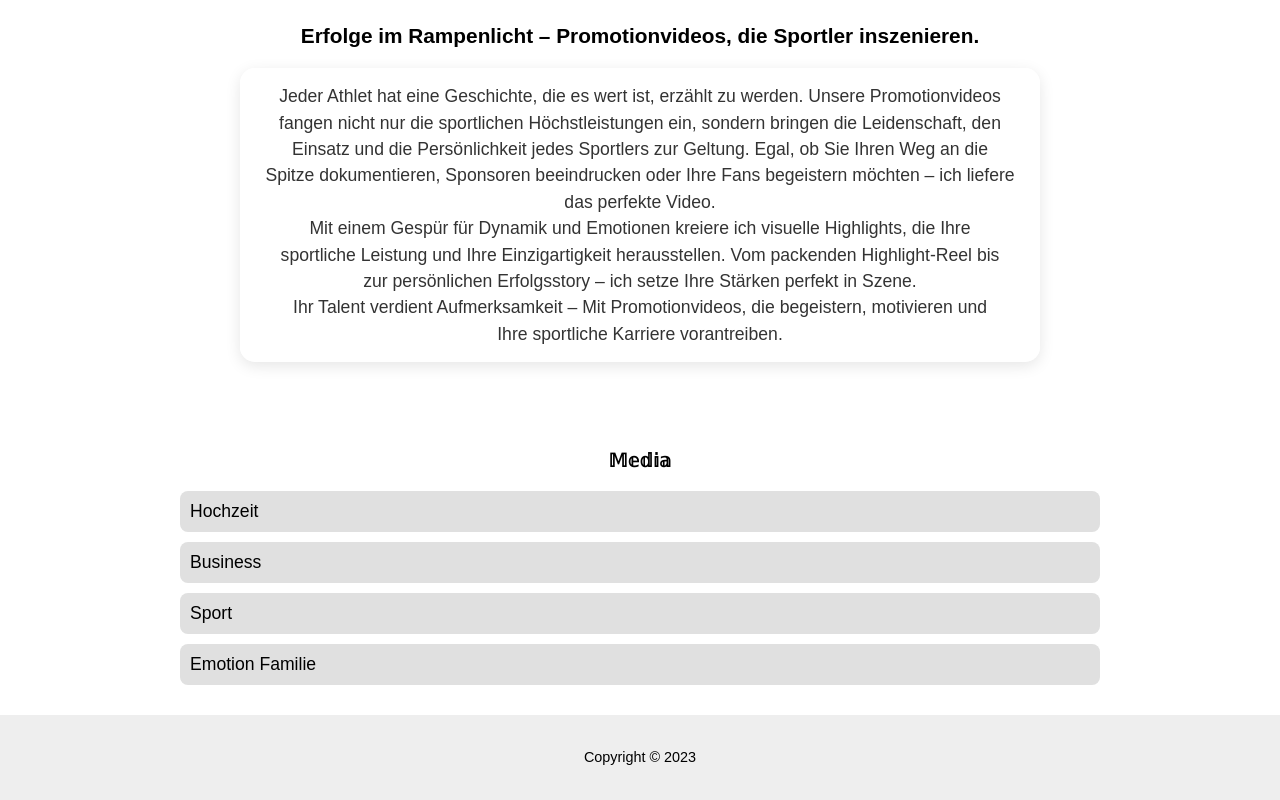
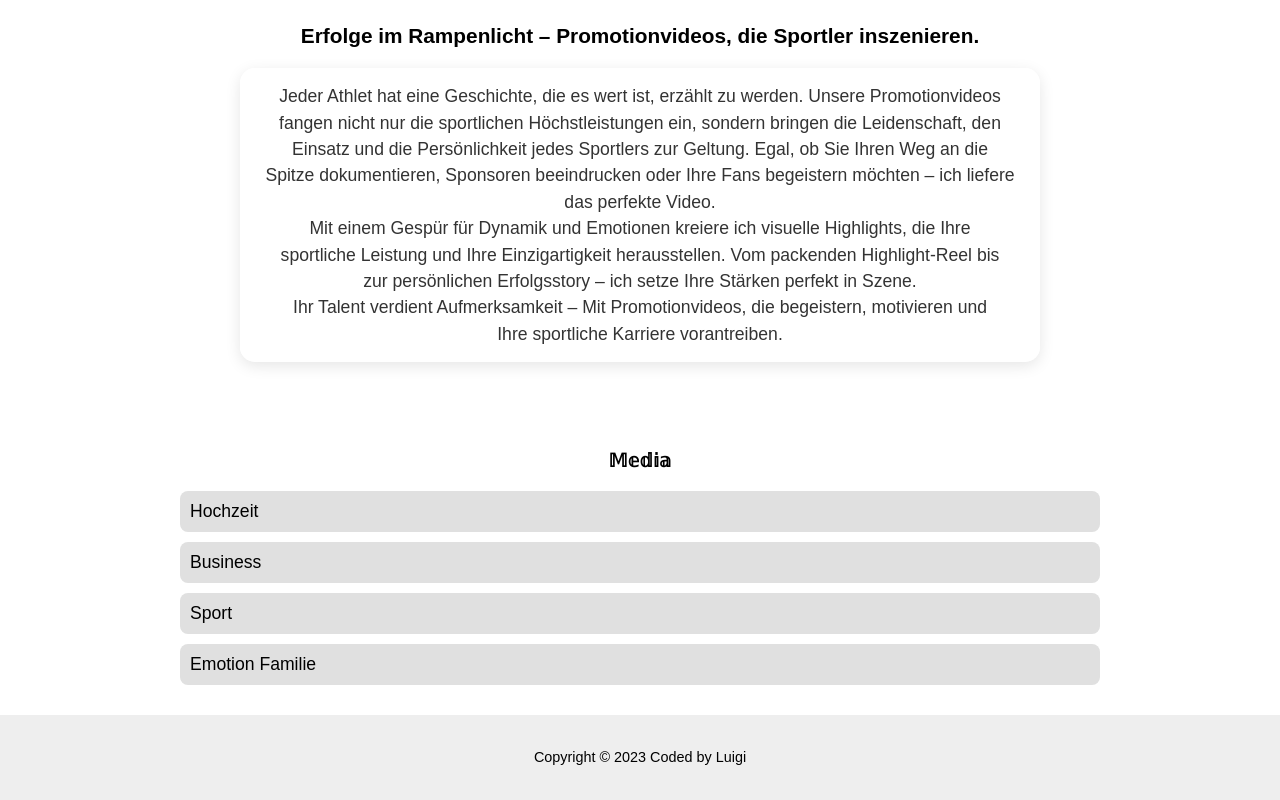
Before and after one commit to AnonymusModzp5/teest, a plain HTML site: page index.html in a window 1280 px wide. Shown: the part 3046-3846 px from the top of the page. Drawn offline with Linux system fonts and the light colour scheme.

Commit message:
index.html

```diff
--- a/index.html
+++ b/index.html
@@ -342,7 +342,7 @@ Ihre sportliche Karriere vorantreiben.</p>
   </main>
 
   <footer>
-    <p>Copyright © 2023</p>
+    <p>Copyright © 2023 Coded by Luigi</p>
   </footer>
 
   <script>
```
